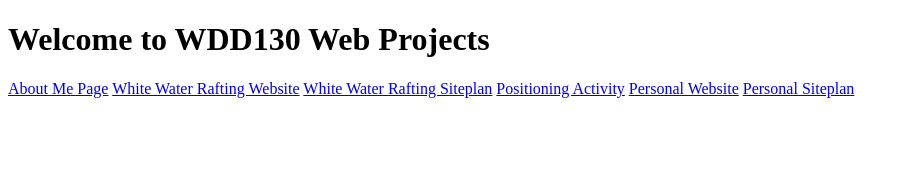
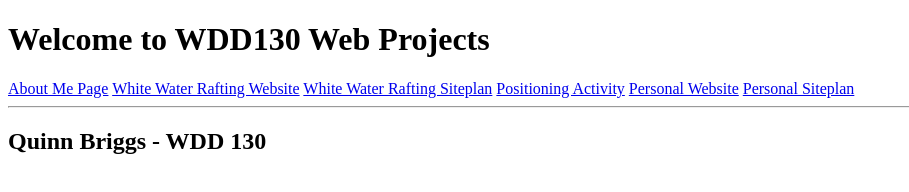
Before and after one commit to qrbriggs-byui/wdd130-example, a plain HTML site: page index.html in a window 1280 px wide. Shown: the whole page, without its empty margins (0-909 px from the left). Drawn offline with Linux system fonts and the light colour scheme.

Commit message:
Added index

```diff
--- a/index.html
+++ b/index.html
@@ -14,6 +14,8 @@
   <a href="positioning.html">Positioning Activity</a>
   <a href="#">Personal Website</a>
   <a href="#">Personal Siteplan</a>
+  <hr>
+  <h1>Quinn Briggs - WDD 130</h1>
 </nav>
 </body>
 </html>
```
